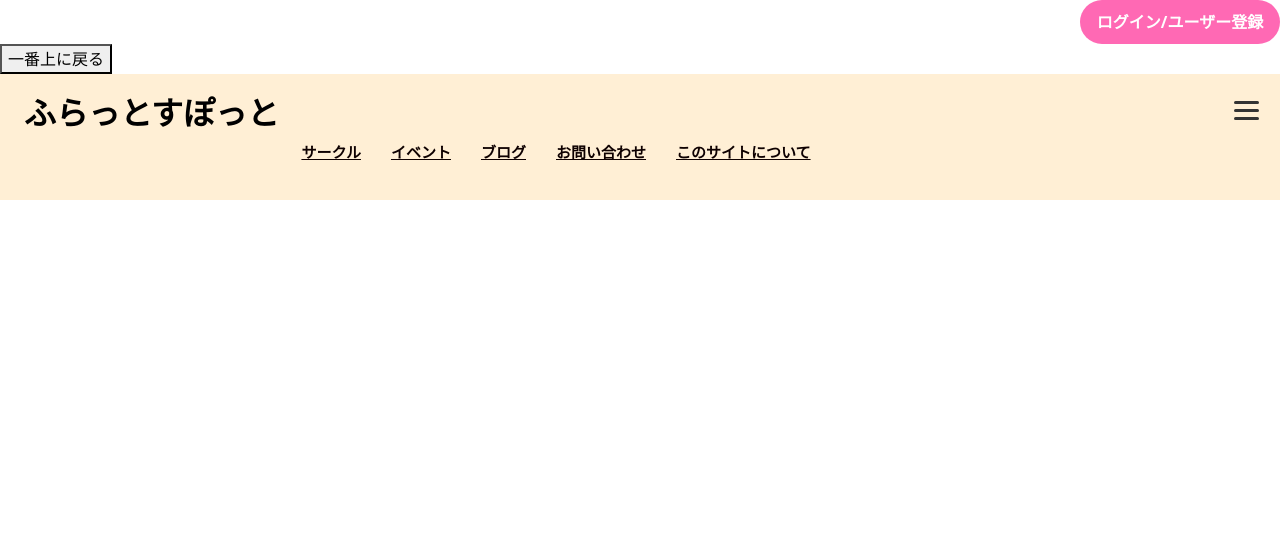
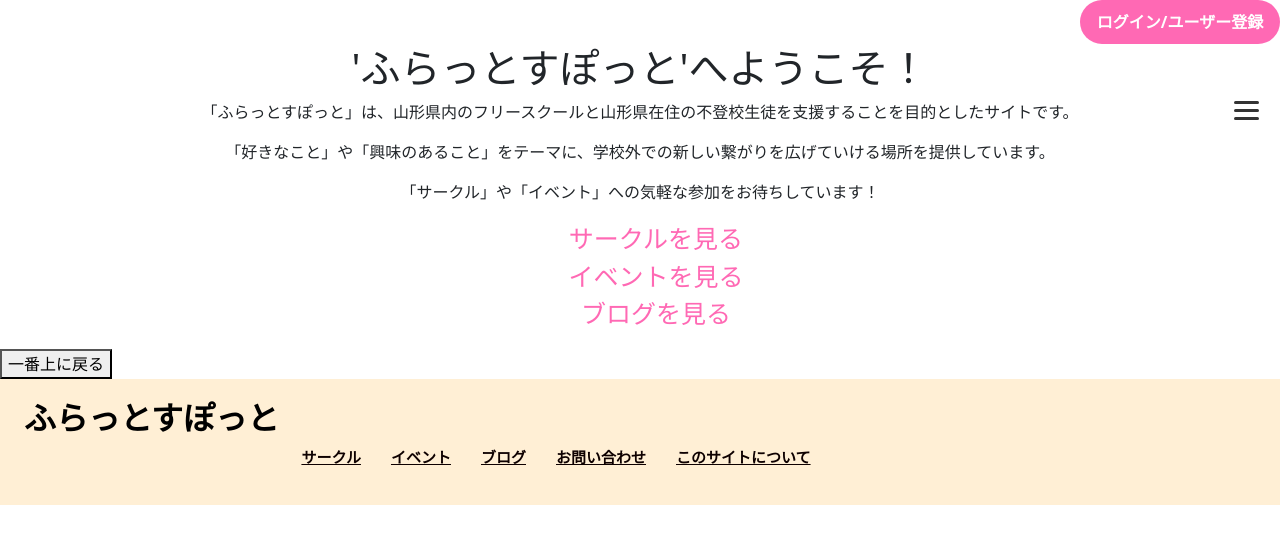
Before and after one commit to ykt0727/flatspotproject, a Django app: page /student/top in a window 1280 px wide. Shown: the part 56-600 px from the top of the page. Run offline with Django 4.2, Linux system fonts and the light colour scheme.

Commit message:
トップページ

```diff
--- /dev/null
+++ b/studentapp/static/css/student_top.css
@@ -0,0 +1,26 @@
+/*タイトルを含めたテキストに指定*/
+.TopA {
+    text-align: center;
+}
+
+/*各リンクにまとめて指定*/
+.TopLink {
+    text-align: center;
+}
+
+li {
+    /*リストスタイルを削除する
+    例）・サークルページへ
+        ↑これ　　　　　　　　　*/
+    list-style: none;
+ }
+
+/*リンクのデザイン*/
+#ChoiceLink {
+    color: #ff69b4;
+    font-size: 25px;
+}
+
+#ChoiceLink:hover {
+    color: #ff1493;
+}
--- a/studentapp/templates/student_top.html
+++ b/studentapp/templates/student_top.html
@@ -1,5 +1,38 @@
 {% extends 'student_base_anyone.html' %}
 {% load static %}
 {% block title %}不登校生徒/保護者トップページ{% endblock %}
+{% block css %}<link href="{% static 'css/student_top.css' %}" rel="stylesheet"/>{% endblock %}
 {% block contents %}
+
+<div class="TopA">
+    <!--タイトル-->
+    <h1 class="TopTitle">'ふらっとすぽっと'へようこそ！</h1>
+    <p>「ふらっとすぽっと」は、山形県内のフリースクールと山形県在住の不登校生徒を支援することを目的としたサイトです。</p>
+    <p>「好きなこと」や「興味のあること」をテーマに、学校外での新しい繋がりを広げていける場所を提供しています。</p>
+    <p>「サークル」や「イベント」への気軽な参加をお待ちしています！</p>
+</div>
+
+<!--各ページのリンク-->
+<div class="TopLink">
+    <ul>
+        <li>
+            <a href="{% url 'studentapp:clublist' %}"
+            id="ChoiceLink" style="text-decoration:none;">
+                サークルを見る
+            </a>
+        </li>
+        <li>
+            <a href="{% url 'studentapp:eventlist' %}"
+            id="ChoiceLink" style="text-decoration:none;">
+                イベントを見る
+            </a>
+        </li>
+        <li>
+            <a href="{% url 'studentapp:bloglist' %}"
+            id="ChoiceLink" style="text-decoration:none;">
+                ブログを見る
+            </a>
+        </li>
+    </ul>
+</div>
 {% endblock %}
```
